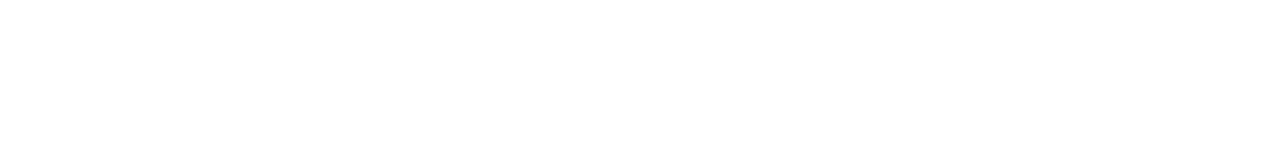
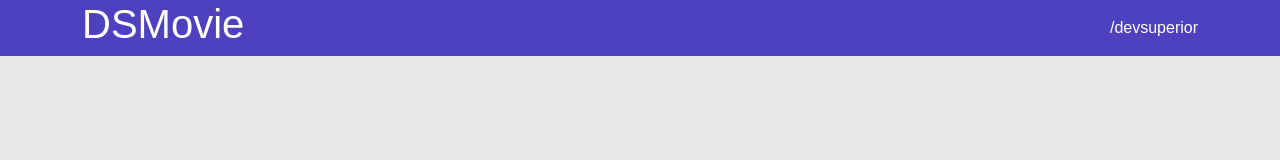
Before and after one commit to Thayzi/DSMovie, a plain HTML site: page index.html in a window 1280 px wide. Drawn offline with nearby package versions, Linux system fonts and the light colour scheme.

Commit message:
Barra Superior Parte 1

```diff
--- a/index.html
+++ b/index.html
@@ -7,8 +7,17 @@
     <title>Projeto DSMovie</title>
 
     <link href="https://cdn.jsdelivr.net/npm/bootstrap@5.1.3/dist/css/bootstrap.min.css" rel="stylesheet" integrity="sha384-1BmE4kWBq78iYhFldvKuhfTAU6auU8tT94WrHftjDbrCEXSU1oBoqyl2QvZ6jIW3" crossorigin="anonymous">
+    <link rel="stylesheet" href="style.css">
 
 </head>
 <body>
+
+    <header>
+        <nav class="container">
+            <h1>DSMovie</h1>
+            <a href="https://github.com/devsuperior">/devsuperior</a>
+        </nav>
+    </header>
+
 </body>
 </html>
--- /dev/null
+++ b/style.css
@@ -0,0 +1,26 @@
+@import url('https://fonts.googleapis.com/css2?family=Open+Sans:wght@400;700&display=swap');
+
+* {
+    box-sizing: border-box;
+    font-family: 'Opens Sans', sans-serif;
+}
+
+html, body{
+    background-color: #e8e8e8;
+}
+
+header{
+    background-color: #4D41c0;
+    color: #ffffff;
+}
+
+nav{
+    display: flex;
+    align-items: center;
+    justify-content: space-between;
+}
+
+a, a:hover{
+    color: unset;
+    text-decoration: none;
+}
```
